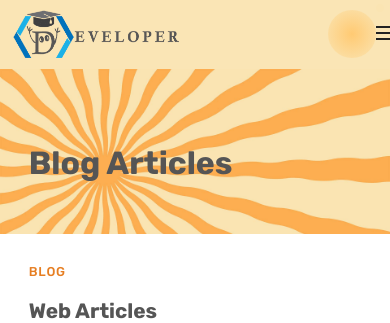
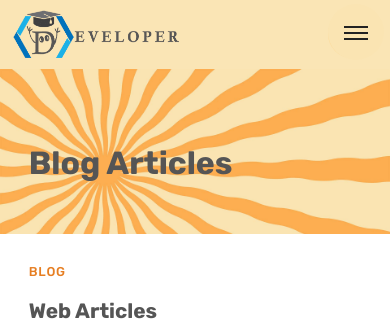
Before and after one commit to compuuw4/sessione2, a PHP site: page /blog.php in a window 390 px wide. Shown: the top 323 px of the page. Run offline with PHP 8.4, Linux system fonts and the light colour scheme.

Commit message:
che figata

```diff
--- a/sass/components/_navigation.scss
+++ b/sass/components/_navigation.scss
@@ -128,8 +128,8 @@
             text-align: center; // to center the icon menu
             background-color: $primary-color;
             cursor: pointer;
-            height: 1rem;
-            width: 1rem;
+            height: 7rem;
+            width: 7rem;
             position: fixed;
             top: .5rem;
             right: 1.2rem;
--- a/sass/style.css
+++ b/sass/style.css
@@ -1029,8 +1029,8 @@ body {
     text-align: center;
     background-color: rgb(250, 228, 178);
     cursor: pointer;
-    height: 1rem;
-    width: 1rem;
+    height: 7rem;
+    width: 7rem;
     position: fixed;
     top: 0.5rem;
     right: 1.2rem;
```
